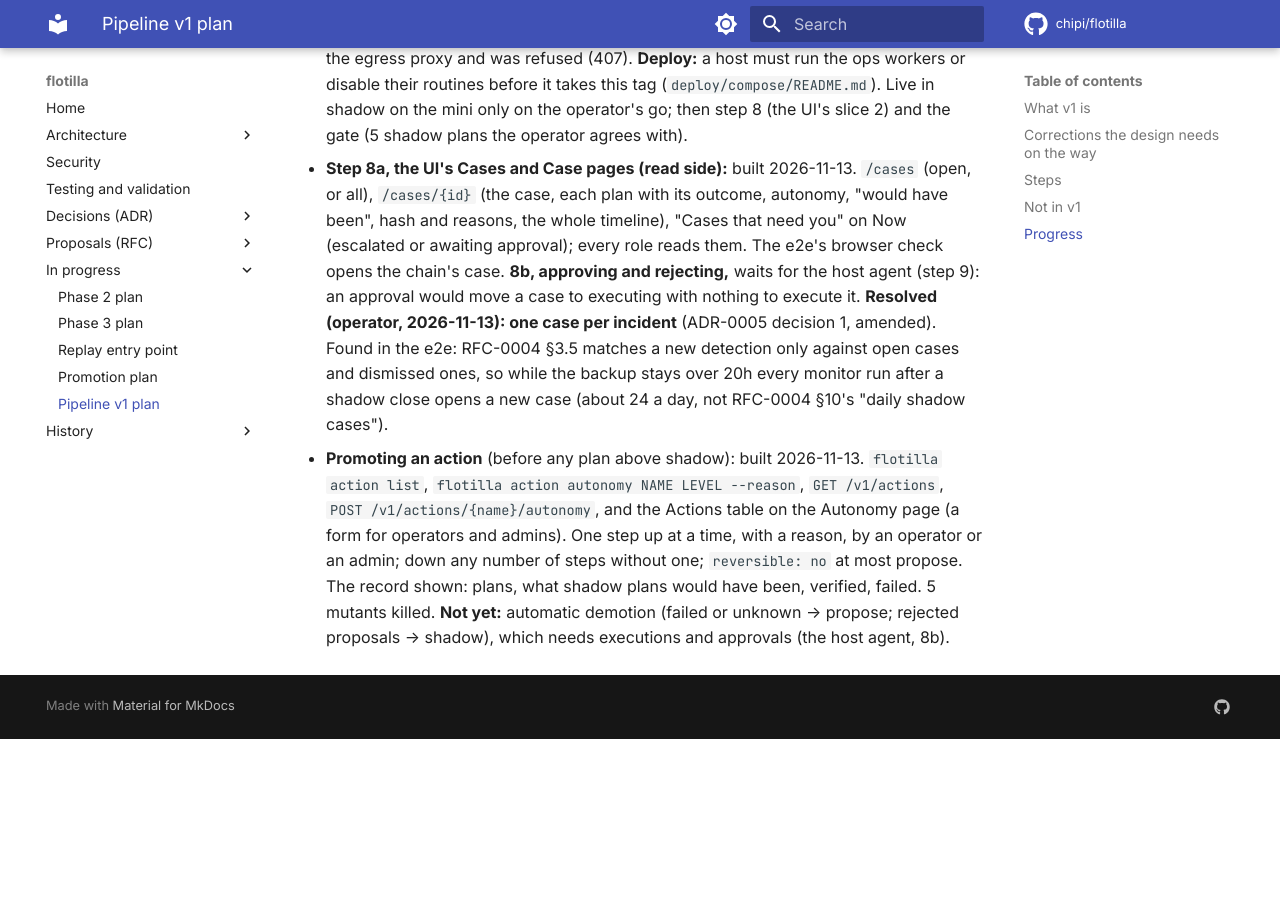
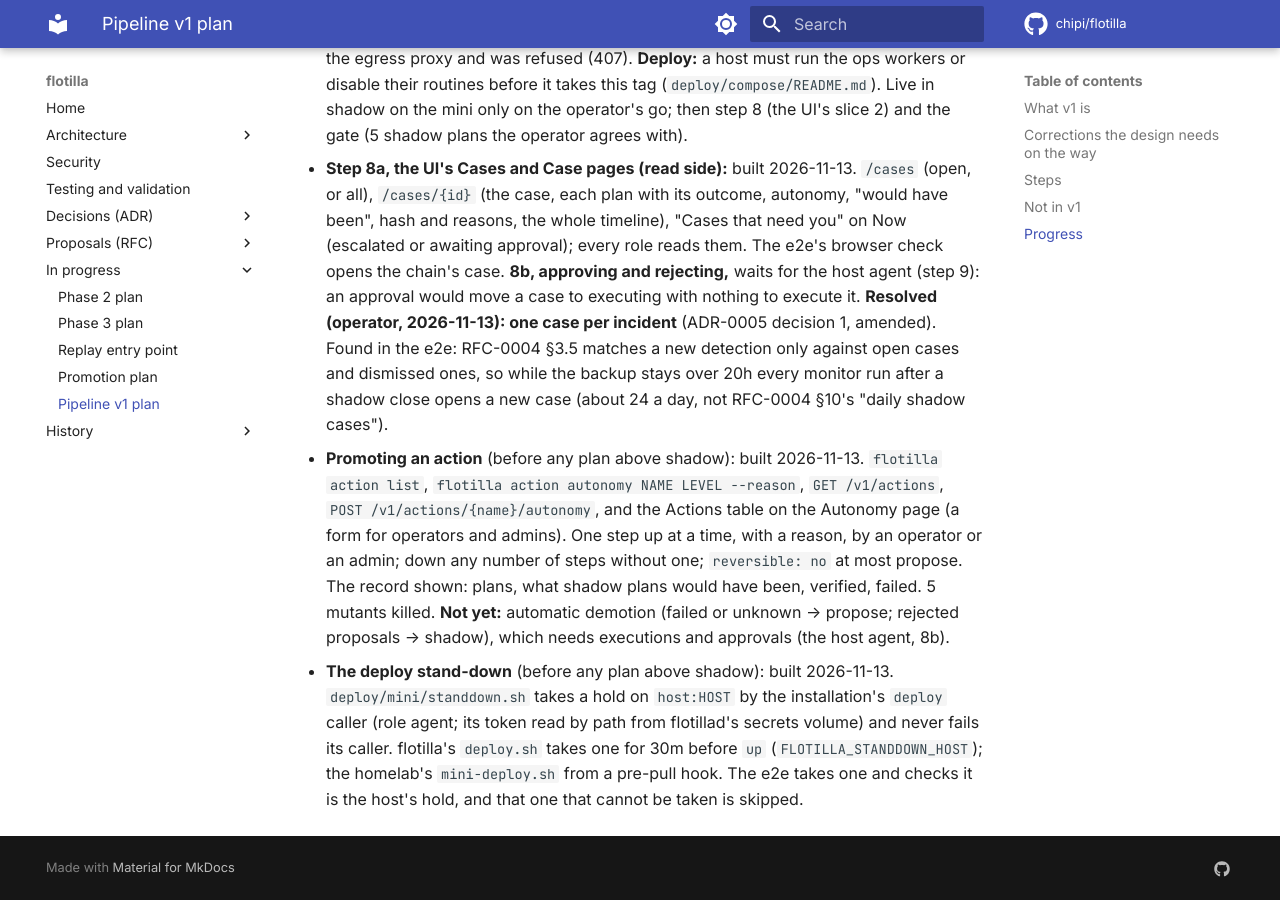
Before and after one commit to chipi/flotilla, an MkDocs documentation site: the page built from docs/wip/pipeline-v1-plan.md, in a window 1280 px wide and 900 px high, scrolled down 4248 px. Built offline with MkDocs 1.6.1 and Material for MkDocs 9.7.7, drawn with Linux system fonts in a browser that asks for light colours; comment, search, counter and statistics services are not loaded; before the commit the page ends 4987 px from its top, so only the background shows below that.

Commit message:
deploy: the deploy stand-down, a hold a deploy takes on its host (RFC-0004 §5.1)
deploy/mini/standdown.sh HOST DURATION WHY takes a hold on host:HOST by
the installation's deploy caller (role agent: it may hold, never lift),
its token read by path from flotillad's secrets volume (secrets.sh puts
config/deploy.token there), so the token passes through no environment
variable or command line. While it lasts, policy defers every plan on
the host; it ends on its own. It never fails its caller: flotillad may
be down, or be what is being deployed (STANDDOWN SKIPPED, with why).
deploy.sh takes one for 30m before up when .env names
FLOTILLA_STANDDOWN_HOST (guarded, since an older tag being rolled back
to has no script). The homelab's mini-deploy.sh takes one from a
pre-pull hook (a separate homelab commit). Setup in deploy/compose/README.md.

Evidence: make ci-fast: ci-fast PASS. make test-e2e: E2E PASS, with "a
deploy stand-down is a hold on the host, taken by the deploy caller" and
"a stand-down that cannot be taken never fails the deploy".

Co-Authored-By: Claude Opus 5.5 <noreply@anthropic.com>
Claude-Session: https://claude.ai/code/session_014cvkLDhZiuT6G7yUUfGC4i

```diff
--- a/docs/wip/pipeline-v1-plan.md
+++ b/docs/wip/pipeline-v1-plan.md
@@ -138,3 +138,10 @@ promotion to propose).
   verified, failed. 5 mutants
   killed. **Not yet:** automatic demotion (failed or unknown → propose; rejected proposals → shadow),
   which needs executions and approvals (the host agent, 8b).
+- **The deploy stand-down** (before any plan above shadow): built 2026-11-13.
+  `deploy/mini/standdown.sh` takes a hold on `host:HOST` by the installation's `deploy` caller (role
+  agent; its token read by path from flotillad's secrets volume) and never fails its caller. flotilla's
+  `deploy.sh` takes one for 30m before `up` (`FLOTILLA_STANDDOWN_HOST`); the homelab's `mini-deploy.sh`
+  from a pre-pull hook. The e2e takes one and checks it is the host's hold, and that one that
+  cannot be
+  taken is skipped.
```
Also changed, not shown: deploy/compose/README.md (+15 -0 lines), 4 other files.
